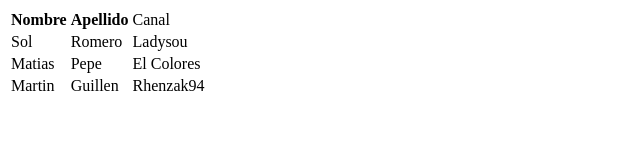
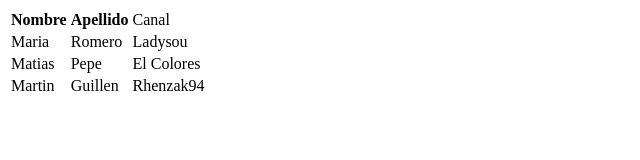
Before and after one commit to MartinG94/Desarrollo-web, a plain HTML site: page Curso_HTML/tablas.html in a window 1280 px wide. Shown: the full height of the page, 0-640 px from the left. Drawn offline with Linux system fonts and the light colour scheme.

Commit message:
Cambio de nombre

```diff
--- a/Curso_HTML/tablas.html
+++ b/Curso_HTML/tablas.html
@@ -20,7 +20,7 @@
             </td>
         </tr>
         <tr>
-            <td>Sol</td>
+            <td>Maria</td>
             <td>Romero</td>
             <td>Ladysou</td>
         </tr>
```
